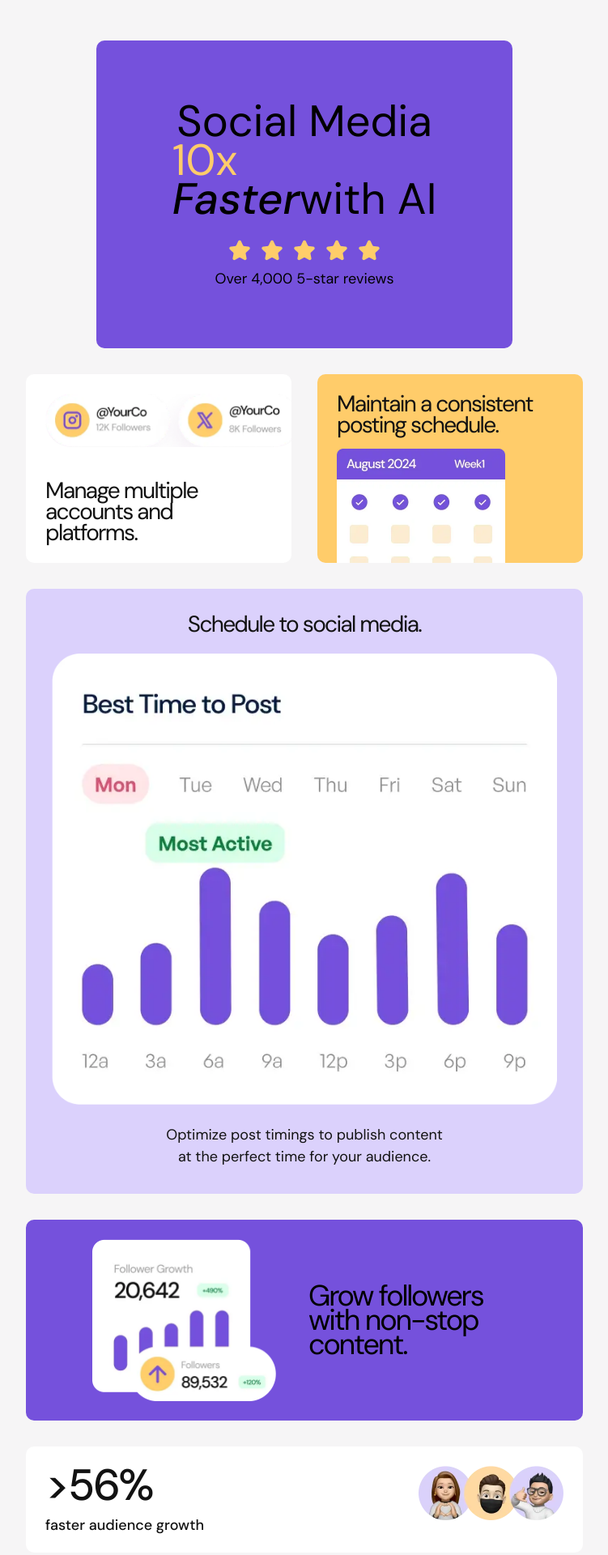
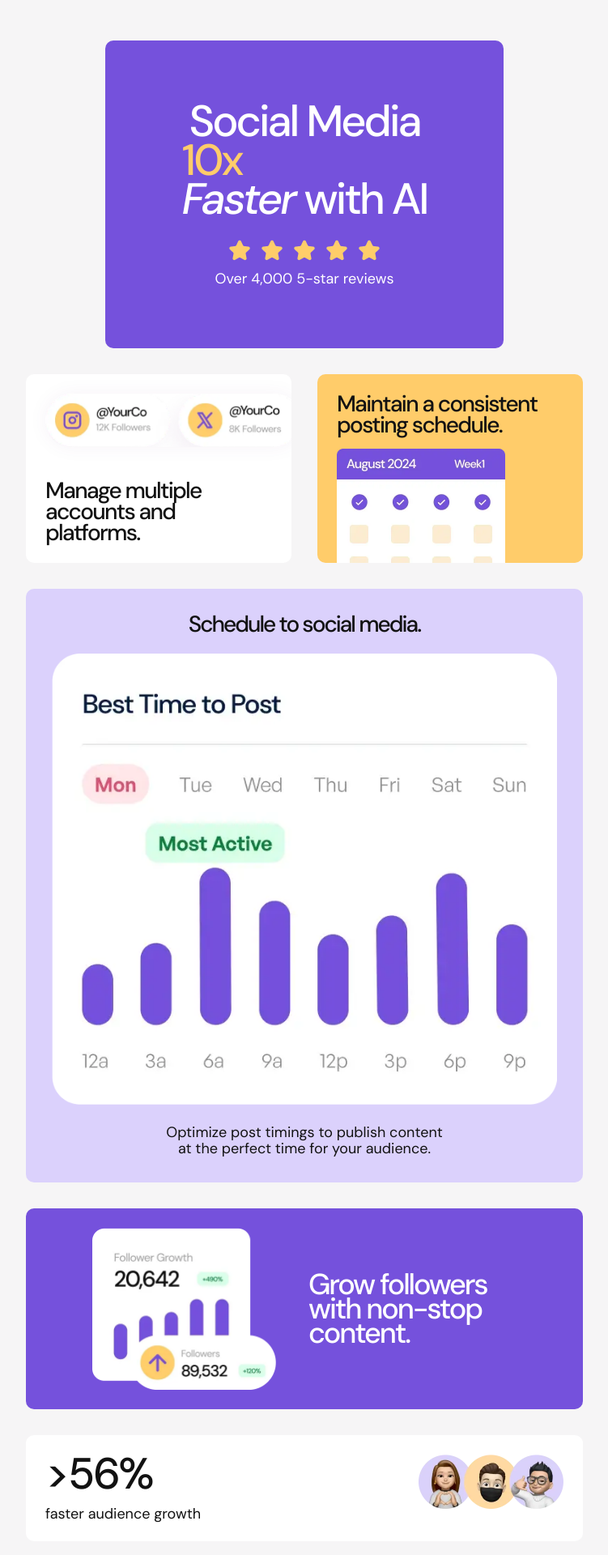
Before and after one commit to sorengrey/FM-Bento-Grid, a website: page index.html in a window 1280 px wide. Shown: the top 1920 px of the page at 81% size, without its empty margins (8-759 px from the left). Drawn offline with nearby package versions, Linux system fonts and the light colour scheme.

Commit message:
Fixed text presets
Fixed text presets by moving them into a <style> tag in index.html

```diff
--- a/globals.css
+++ b/globals.css
@@ -4,12 +4,12 @@
 @tailwind components;
 @tailwind utilities;
 
-/* :root {
+:root {
   --background: #ffffff;
   --foreground: #121212;
-} */
+}
 
-@theme {
+/* @theme {
   --color-background: var(--background);
   --color-foreground: var(--foreground);
   --color-purple-100: oklch(0.88 0.0595 295.81);
@@ -20,7 +20,7 @@
   --color-yellow-500: #FFCC6A;
   --color-test: #ca264b;
   --font-sans: var(--font-dm-sans);
-}
+} */
 
 @media (prefers-color-scheme: dark) {
   :root {
--- a/index.html
+++ b/index.html
@@ -7,43 +7,41 @@
       name="Frontend Mentor Bento Grid"
       content="A challenge from Frontend Mentor, completed by Heather Smith"
     />
-    <title>Bento Grid</title>
-
     <script src="https://cdn.tailwindcss.com"></script>
     <script src="tailwind.config.js"></script>
     <link rel="stylesheet" href="./globals.css" />
-
     <link
       rel="icon"
       type="image/png"
       sizes="32x32"
       href="./assets/images/favicon-32x32.png"
     />
+    <style type="text/tailwindcss">
+      @layer utilities {
+        .text-preset-1 {
+          @apply font-medium tracking-[-3px];
+        }
+
+        .text-preset-2 {
+          @apply font-medium tracking-[-2px];
+        }
+
+        .text-preset-3 {
+          @apply font-medium tracking-[-2px];
+        }
+
+        .text-preset-4 {
+          @apply font-normal leading-[20px] tracking-[0px];
+        }
+
+        /* for the @YourCo image */
+        .custom-shadow {
+          @apply shadow-[0_0_24px_0_rgba(98,26,123,0.05)];
+        }
+      }
+    </style>
 
     <title>Frontend Mentor | Bento Grid</title>
-
-    <!-- Feel free to remove these styles or customise in your own stylesheet 👍 -->
-    <style>
-      .attribution {
-        font-size: 11px;
-        text-align: center;
-      }
-      .attribution a {
-        color: hsl(228, 45%, 44%);
-      }
-      /* @theme {
-        --color-background: var(--background);
-        --color-foreground: var(--foreground);
-        --color-purple-100: oklch(0.88 0.0595 295.81);
-        --color-purple-500: oklch(0.55 0.2017 290.07);
-        --color-white: #ffffff;
-        --color-black: #121212;
-        --color-yellow-100: #f9eee2;
-        --color-yellow-500: #ffcc6a;
-        --color-test: #ca264b;
-        --font-sans: var(--font-dm-sans);
-      } */
-    </style>
   </head>
   <body>
     <div
@@ -55,10 +53,10 @@
         <div
           class="flex flex-col lg:col-start-2 lg:col-end-3 lg:max-h-[324px] text-preset-1 text-[46px] md:text-[54px] lg:text-[62px] leading-[42px] md:leading-[48px] lg:leading-[58px] py-[40px] md:py-[76px] px-[32px] md:px-[94px] lg:h-[544px] lg:p-[32px] lg:py-[64px] bg-purple-500 inline-block text-center justify-items-center rounded-[10px]"
         >
-          <div class="md:max-w-[500px] lg:max-w-[480px]">
+          <div class="md:max-w-[500px] lg:max-w-[480px] text-white">
             Social Media
             <p class="flex text-yellow-500 inline">10x</p>
-            <i class="mr-[11px text-test"> Faster</i>with AI
+            <i class="mr-[11px text-test"> Faster </i>with AI
             <div class="mt-[24px] mb-[8px]">
               <image
                 src="/assets/images/illustration-five-stars.webp"
@@ -182,7 +180,7 @@
               />
             </div>
             <div
-              class="text-[32px] leading-[28px] tracking-[-0.06em] md:text-[36px] lg:text-[36px] lg:tracking-[-2px] lg:leading-[36px] text-center md:text-left text-preset-2 md:leading-[30px] md:tracking-[-0.06em] mt-[40px] md:mt-[0px] max-w-[257px] lg:pt-[24px] md:pt-[0px] order-2"
+              class="text-[32px] text-white leading-[28px] tracking-[-0.06em] md:text-[36px] lg:text-[36px] lg:tracking-[-2px] lg:leading-[36px] text-center md:text-left text-preset-2 md:leading-[30px] md:tracking-[-0.06em] mt-[40px] md:mt-[0px] max-w-[257px] lg:pt-[24px] md:pt-[0px] order-2"
             >
               Grow followers with non-stop content.
             </div>
@@ -233,11 +231,5 @@
         </div>
       </div>
     </div>
-
-    <!-- <div class="attribution">
-      Challenge by
-      <a href="https://www.frontendmentor.io?ref=challenge">Frontend Mentor</a>.
-      Coded by <a href="#">Heather Smith</a>.
-    </div> -->
   </body>
 </html>
--- a/tailwind.config.js
+++ b/tailwind.config.js
@@ -1,9 +1,4 @@
-// /** @type {import('tailwindcss').Config} */
 tailwind.config = {
-  // content: [
-  //   "./index.html", // Or wherever your HTML files are
-  //   // "./src/**/*.{html,js}", // If you're using a source folder
-  // ],
   theme: {
     extend: {
       fontFamily: {
```
